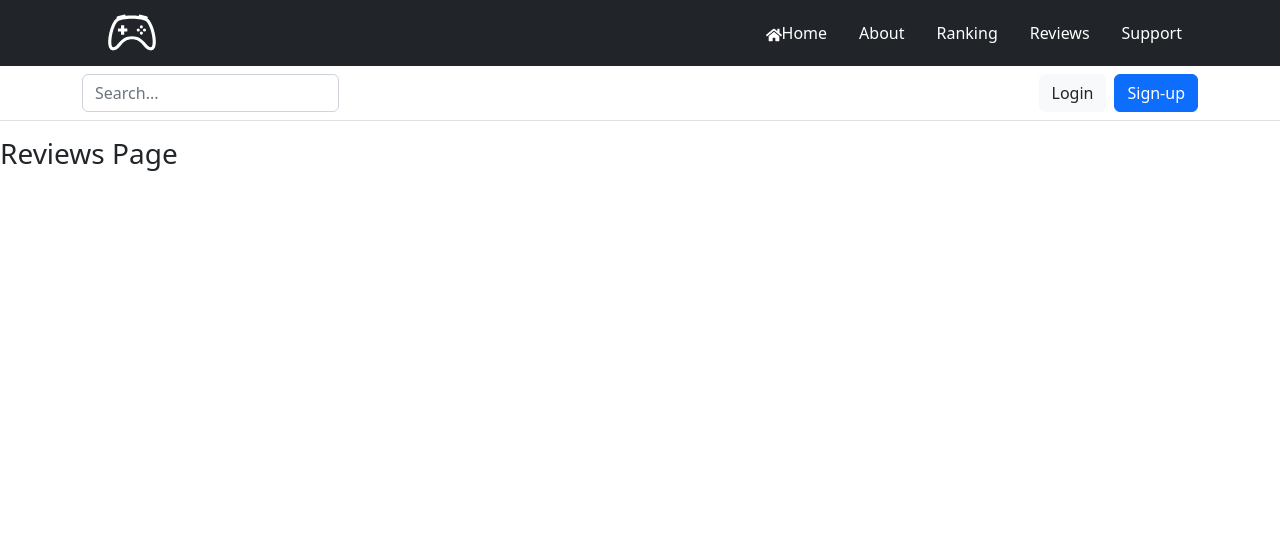
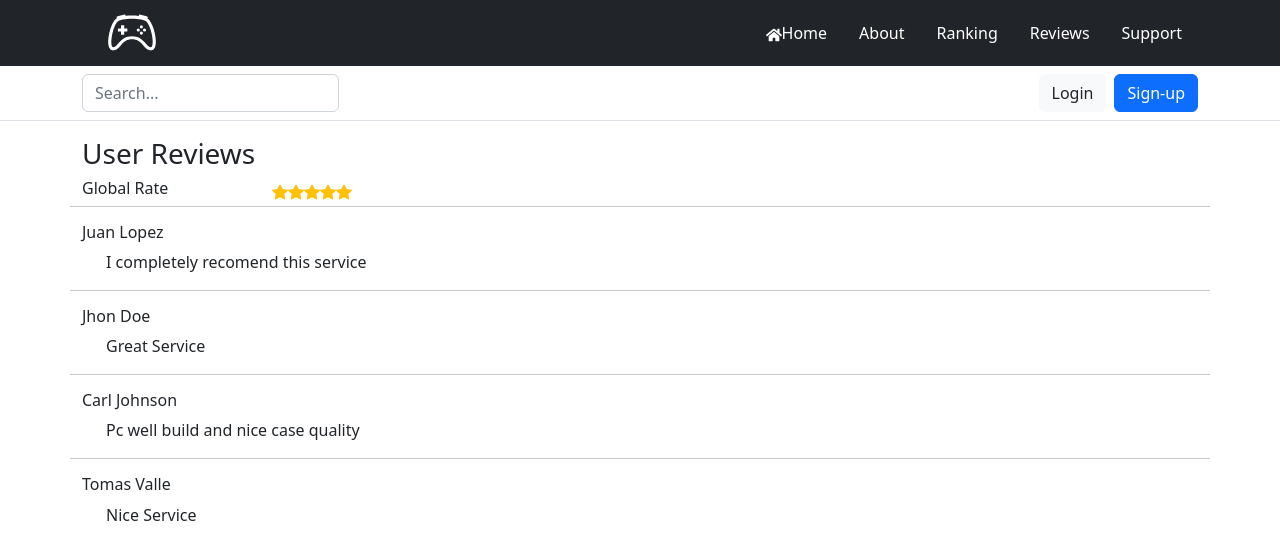
Before and after one commit to Jeancarlo90/trabajo-grupal, a React (Create React App) app: page /Reviews in a window 1280 px wide. Shown: the top 560 px of the page. Built offline with nearby package versions, Linux system fonts and the light colour scheme.

Commit message:
Historia de usuario20

```diff
--- a/package.json
+++ b/package.json
@@ -7,6 +7,7 @@
     "@testing-library/react": "^13.4.0",
     "@testing-library/user-event": "^13.5.0",
     "bootstrap": "^5.2.1",
+    "json-loader": "^0.5.7",
     "react": "^18.2.0",
     "react-dom": "^18.2.0",
     "react-icons": "^4.4.0",
--- /dev/null
+++ b/src/Data/DataReviews.json
@@ -0,0 +1,17 @@
+{
+    "start": 5,
+    "reviews":[
+        {"id":1,
+        "autor": "Juan Lopez",
+        "review": "I completely recomend this service"},
+        {"id":2,
+        "autor": "Jhon Doe",
+        "review": "Great Service"},
+        {"id":3,
+        "autor": "Carl Johnson",
+        "review": "Pc well build and nice case quality"},
+        {"id":4,
+        "autor": "Tomas Valle",
+        "review": "Nice Service"}
+    ]
+}
--- a/src/Pages/Reviews.js
+++ b/src/Pages/Reviews.js
@@ -1,9 +1,42 @@
 import  '../App.css'
+import { BsFillStarFill } from 'react-icons/bs';
+import dataReviews from '../Data/DataReviews.json';
+
+function getStarts() {
+    let content = [];
+    for (var i=0; i < dataReviews.start; i++) {
+      content.push(<BsFillStarFill key={i} style={{color:"#ffc107"}}/>);
+    }
+    return content;
+  };
+
 
 function Reviews(){
     return(
-        <main>
-            <h3> Reviews Page</h3>
+        <main className='container'>
+            <h3> User Reviews</h3>
+            <div className='row'>
+                <div className='col-2'>
+                    <h6>Global Rate</h6>
+                </div>
+                <div className='col-2'>
+                    {getStarts() }
+                </div>
+            </div>
+             {
+                dataReviews.reviews.map(item => (
+                    <div key={item.id} className='row'>
+                        <><hr />
+                        <div>
+                            <h6>{item.autor} </h6>
+                        </div>
+                        <div className='mx-4'   >
+                        <p >{item.review} </p>
+                        </div>
+                        </>
+                    </div>
+                ))
+            }
         </main>
     )
 }
```
Also changed, not shown: 1 other file (tests, documents, lock files or other folders).
